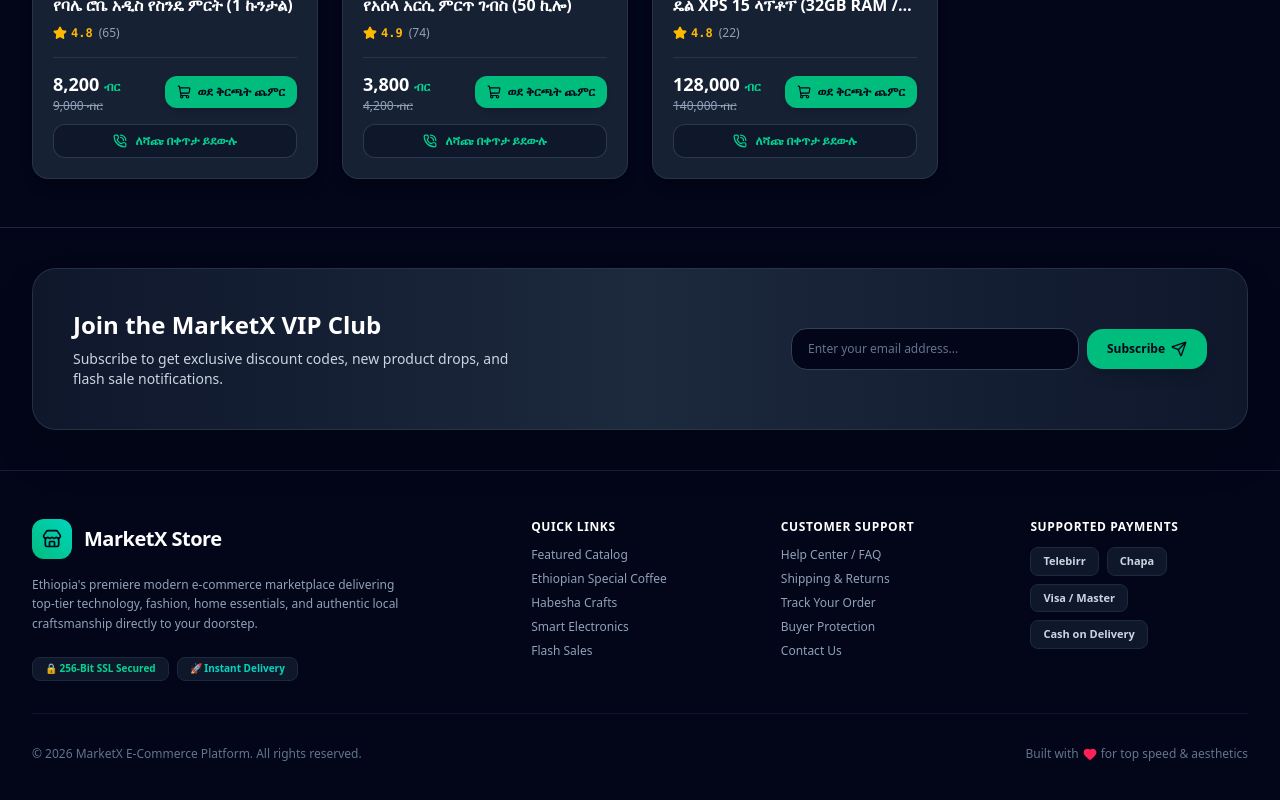
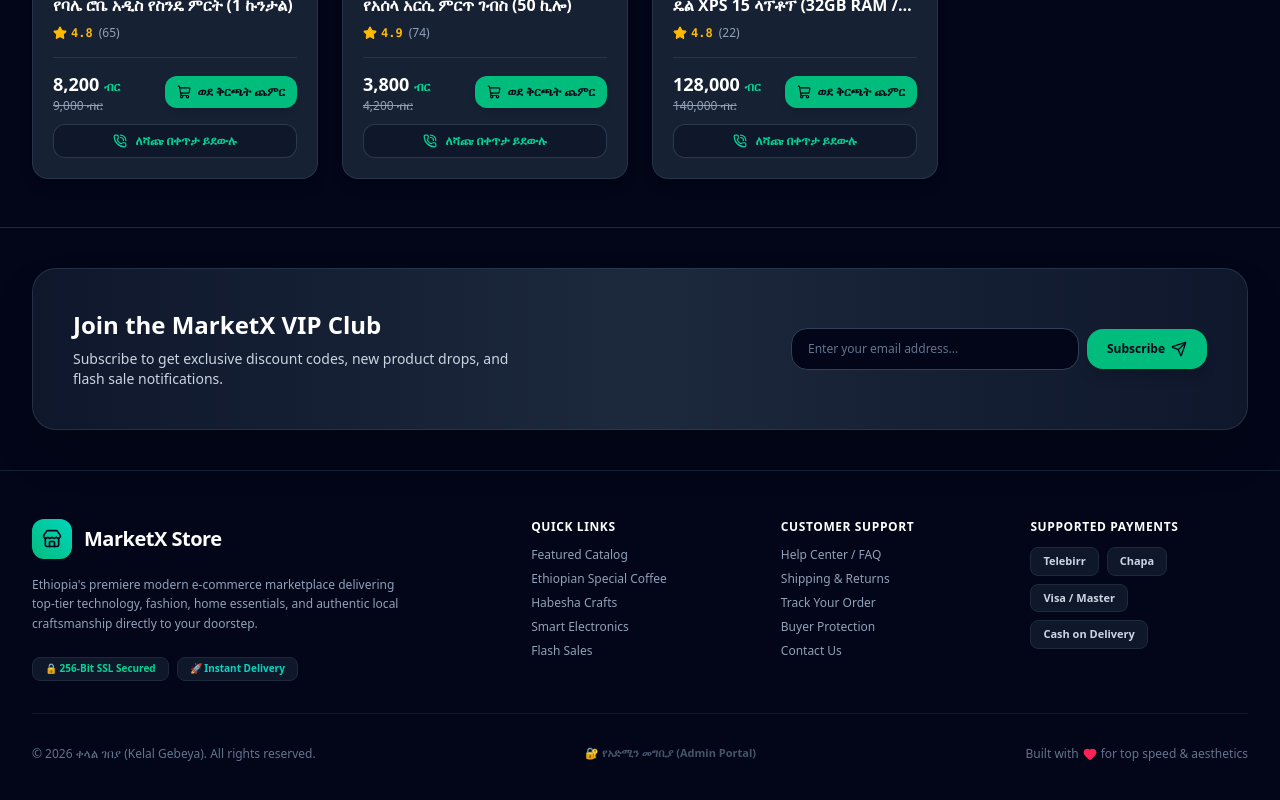
Before and after one commit to natiberhanu0583/kelalgebeya, a Next.js app: page / in a window 1280 px wide. Shown: the part 1738-2538 px from the top of the page. Built offline with nearby package versions, Linux system fonts and the light colour scheme; no server answers.

Commit message:
Add Apache .htaccess for cPanel route rewriting and add Footer Admin portal link

```diff
--- a/src/components/Footer.tsx
+++ b/src/components/Footer.tsx
@@ -130,7 +130,13 @@
 
         {/* Bottom Copyright */}
         <div className="pt-8 mt-8 border-t border-slate-900 flex flex-col sm:flex-row items-center justify-between text-slate-500 gap-4 text-xs">
-          <p>© 2026 MarketX E-Commerce Platform. All rights reserved.</p>
+          <p>© 2026 ቀላል ገበያ (Kelal Gebeya). All rights reserved.</p>
+          <a
+            href="/admin/"
+            className="hover:text-emerald-400 text-slate-600 hover:underline transition-colors flex items-center gap-1 font-bold text-[11px]"
+          >
+            🔐 የአድሚን መግቢያ (Admin Portal)
+          </a>
           <p className="flex items-center gap-1">
             Built with <Heart className="w-3.5 h-3.5 text-rose-500 fill-rose-500 inline" /> for top speed & aesthetics
           </p>
```
Also changed, not shown: 2 other files (tests, documents, lock files or other folders).
